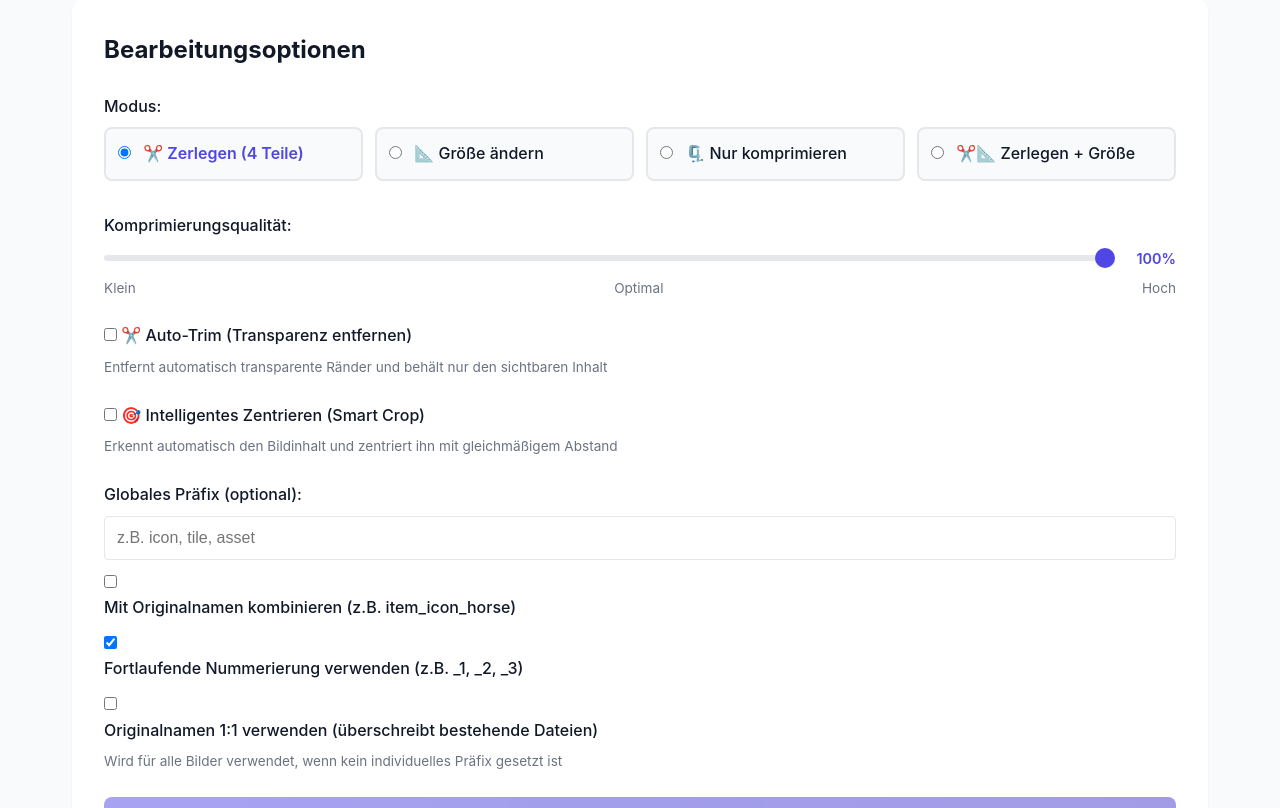
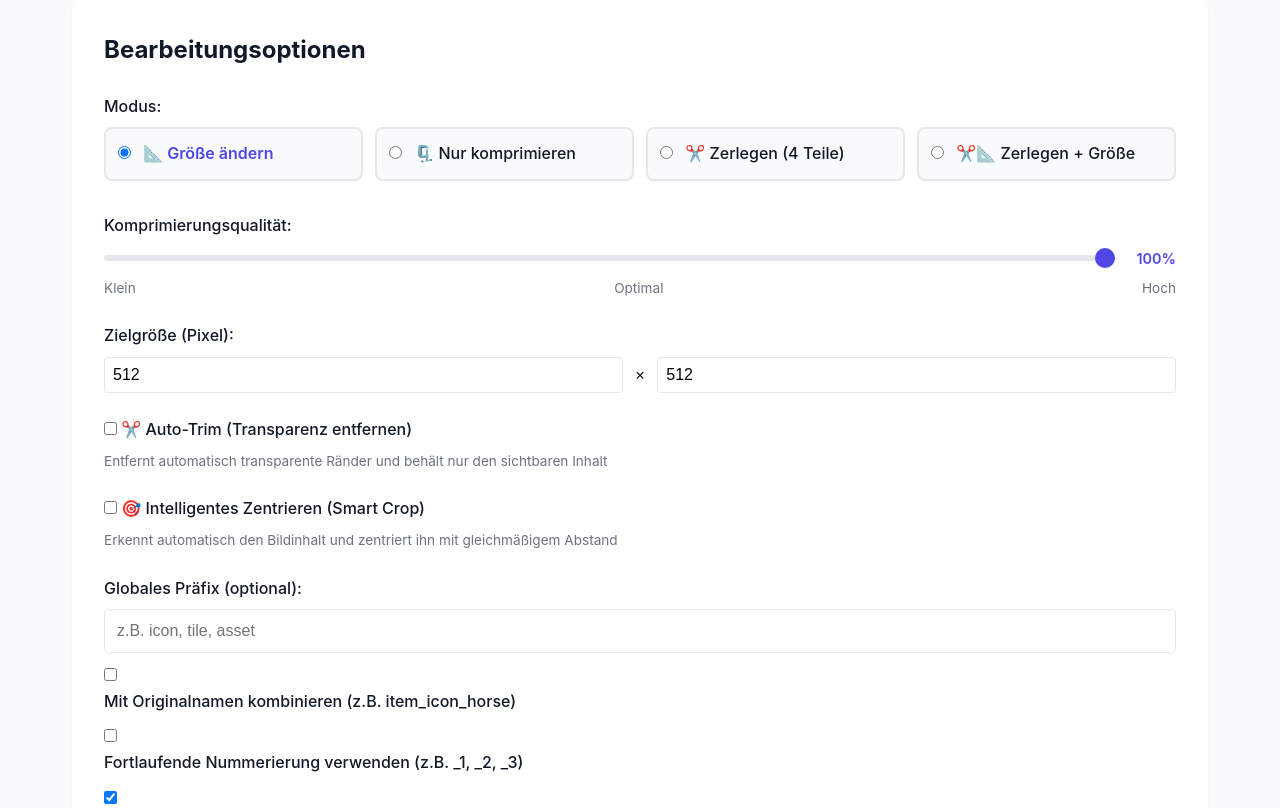
Before and after one commit to loonylabs-dev/img-bulk-tool, a website with bundled scripts: page public/index.html in a window 1280 px wide. Shown: the part 580-1388 px from the top of the page. Built offline with nearby package versions, Linux system fonts and the light colour scheme.

Commit message:
🎨 Refactor mode selection: Update default checked state and initialize mode handling

```diff
--- a/public/index.html
+++ b/public/index.html
@@ -50,16 +50,16 @@
                     <label>Modus:</label>
                     <div class="radio-group">
                         <label class="radio-label">
-                            <input type="radio" name="mode" value="split" checked>
-                            <span>✂️ Zerlegen (4 Teile)</span>
-                        </label>
-                        <label class="radio-label">
-                            <input type="radio" name="mode" value="resize">
+                            <input type="radio" name="mode" value="resize" checked>
                             <span>📐 Größe ändern</span>
                         </label>
                         <label class="radio-label">
                             <input type="radio" name="mode" value="compress">
                             <span>🗜️ Nur komprimieren</span>
+                        </label>
+                        <label class="radio-label">
+                            <input type="radio" name="mode" value="split">
+                            <span>✂️ Zerlegen (4 Teile)</span>
                         </label>
                         <label class="radio-label">
                             <input type="radio" name="mode" value="split-resize">
@@ -198,11 +198,11 @@
                         <label for="combineWithOriginalName">Mit Originalnamen kombinieren (z.B. item_icon_horse)</label>
                     </div>
                     <div class="checkbox-container" style="margin-top: 10px;">
-                        <input type="checkbox" id="useSequentialNumbering" checked>
+                        <input type="checkbox" id="useSequentialNumbering">
                         <label for="useSequentialNumbering">Fortlaufende Nummerierung verwenden (z.B. _1, _2, _3)</label>
                     </div>
                     <div class="checkbox-container" style="margin-top: 10px;">
-                        <input type="checkbox" id="useOriginalFileNames">
+                        <input type="checkbox" id="useOriginalFileNames" checked>
                         <label for="useOriginalFileNames">Originalnamen 1:1 verwenden (überschreibt bestehende Dateien)</label>
                     </div>
                     <p class="hint">Wird für alle Bilder verwendet, wenn kein individuelles Präfix gesetzt ist</p>
--- a/public/js/features/BulkProcessor.ts
+++ b/public/js/features/BulkProcessor.ts
@@ -35,6 +35,7 @@ export class BulkProcessor extends BaseComponent {
     this.bindEvents();
     this.bindFormEvents();
     this.setupProgressHandling();
+    this.initializeModeState();
   }
 
   private bindEvents(): void {
@@ -303,6 +304,15 @@ export class BulkProcessor extends BaseComponent {
     autoTrimSizeOptions.style.display = autoTrimFixedSizeCheckbox.checked ? 'block' : 'none';
   }
 
+  private initializeModeState(): void {
+    // Initialize UI state based on default selected mode
+    this.handleModeChange();
+    this.handleAutoTrimChange();
+    this.handleSmartCropChange();
+    this.handleCropModeChange();
+    this.handleAutoTrimFixedSizeChange();
+  }
+
   private getProcessOptions(): ProcessOptions[] {
     const mode = (document.querySelector('input[name="mode"]:checked') as HTMLInputElement)?.value as ProcessOptions['mode'];
     const quality = parseInt((document.getElementById('quality') as HTMLInputElement)?.value || '100');
```
